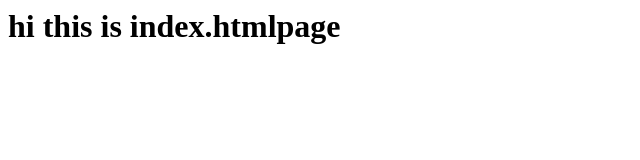
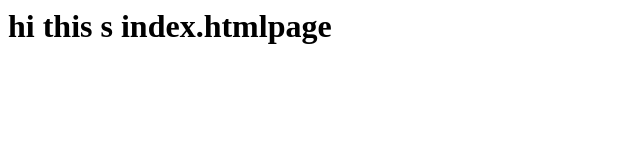
Before and after one commit to Ankitsingh7659/jenkins-repo, a plain HTML site: page index.html in a window 1280 px wide. Shown: the whole page, without its empty margins (0-640 px from the left). Drawn offline with Linux system fonts and the light colour scheme.

Commit message:
Update index.html

```diff
--- a/index.html
+++ b/index.html
@@ -1 +1 @@
-<h1> hi this is index.htmlpage </h1>
+<h1> hi this s index.htmlpage </h1>
```
